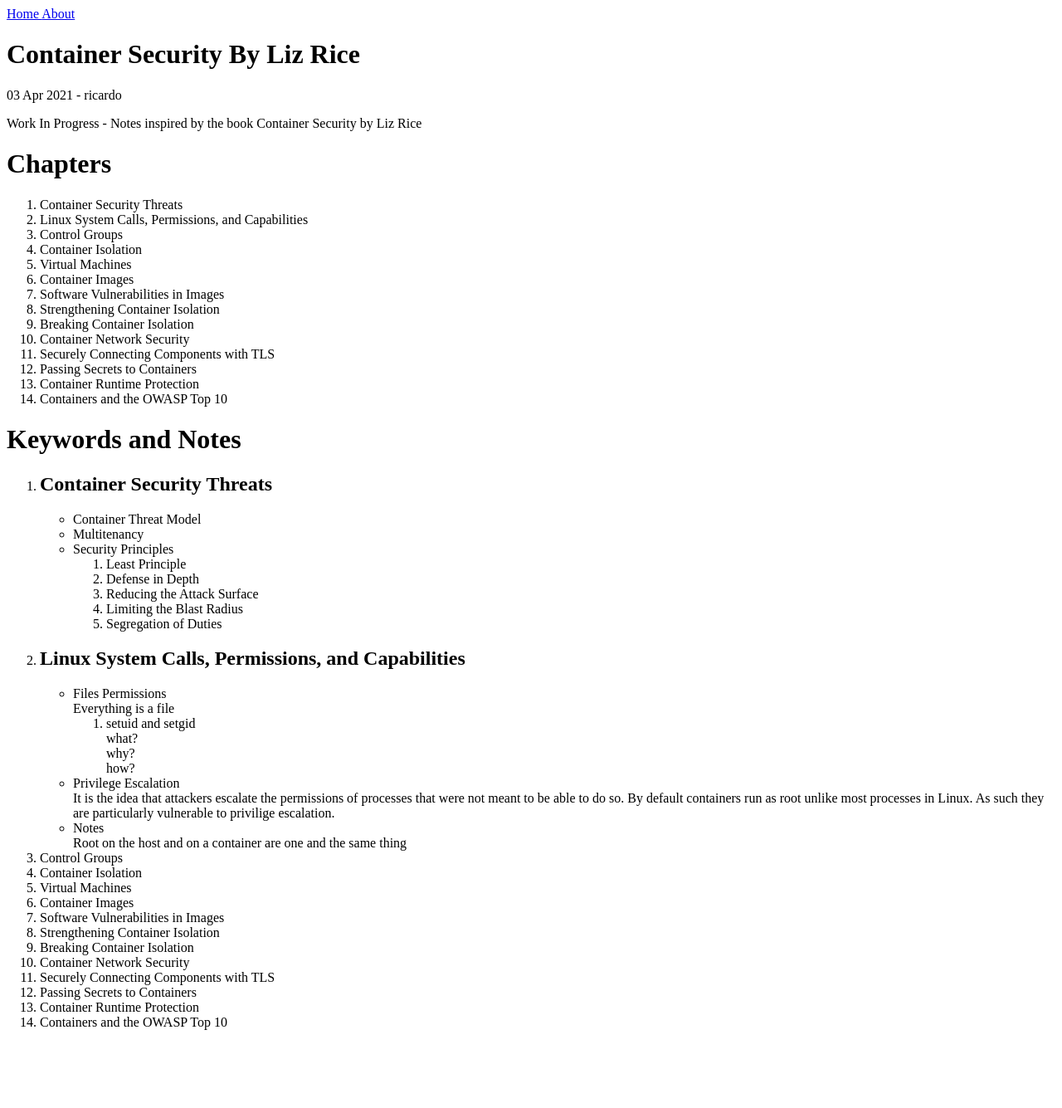
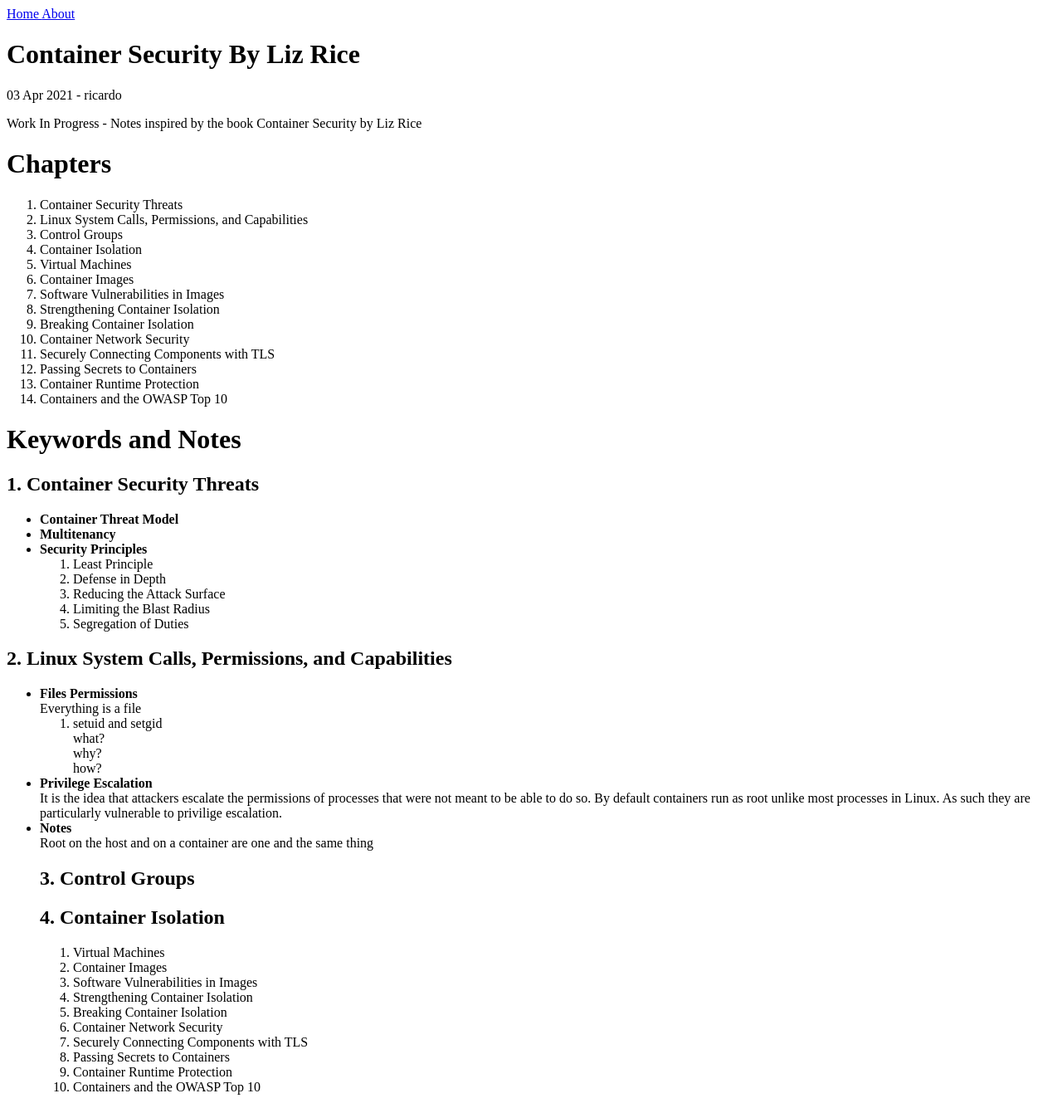
Before and after one commit to ricardoptcosta/ricardoptcosta.github.io, a Jekyll site: the page built from _posts/2021-04-03-container-security -by-Liz-Rice.md, in a window 1280 px wide. Shown: the whole page at 83% size. Built offline with Jekyll 4.4.1, drawn with Linux system fonts in a browser that asks for light colours; before the commit the page ends 1257 px from its top, so only the background shows below that.

Commit message:
start Container Security notes post

```diff
--- a/_posts/2021-04-03-container-security -by-Liz-Rice.md
+++ b/_posts/2021-04-03-container-security -by-Liz-Rice.md
@@ -21,29 +21,29 @@ Work In Progress - Notes inspired by the book Container Security by Liz Rice
 14. Containers and the OWASP Top 10
 
 # Keywords and Notes
-1. ## Container Security Threats
-   + Container Threat Model
-   + Multitenancy
-   + Security Principles
+## 1. Container Security Threats
+   + **Container Threat Model**
+   + **Multitenancy**
+   + **Security Principles**
       1. Least Principle
       2. Defense in Depth
       3. Reducing the Attack Surface
       4. Limiting the Blast Radius
       5. Segregation of Duties
 
-2. ## Linux System Calls, Permissions, and Capabilities
-    - Files Permissions
+## 2. Linux System Calls, Permissions, and Capabilities
+   - **Files Permissions**
     Everything is a file
         1. setuid and setgid
         what?
         why?
         how?
-    - Privilege Escalation
+   - **Privilege Escalation**
     It is the idea that attackers escalate the permissions of processes that were not meant to be able to do so. By default containers run as root unlike most processes in Linux. As such they are particularly vulnerable to privilige escalation.
-    - Notes
+   - **Notes**
     Root on the host and on a container are one and the same thing
-3. Control Groups
-4. Container Isolation
+## 3. Control Groups
+## 4. Container Isolation
 5. Virtual Machines
 6. Container Images
 7. Software Vulnerabilities in Images
```
